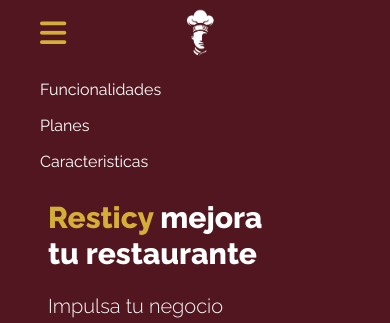
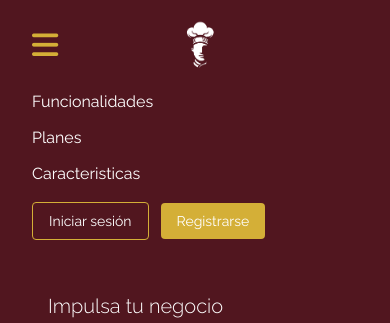
Before and after one commit to Nicoo772/Frontend-Resticy, a React (Vite) app: page / in a window 390 px wide. Both pictures are taken after a click on the icon 53 px from the left and 33 px from the top of the page. Shown: the top 323 px of the page. Built offline with nearby package versions, Linux system fonts and the light colour scheme; no server answers.

Commit message:
inclusion de botones en navbar

```diff
--- a/src/components/LandingPage/HeaderLanding.jsx
+++ b/src/components/LandingPage/HeaderLanding.jsx
@@ -3,12 +3,11 @@
 import logo from "../../assets/favicon.png";
 
 const HeaderLanding = () => {
-
   const [showMenu, setShowMenu] = useState(false);
 
   return (
     <>
-    <header className="bg-[--wine-color] z-20 text-white flex justify-between items-center py-2 px-10 md:px-20 fixed flex w-full flex-wrap">
+      <header className="bg-[--wine-color] z-20 text-white flex justify-between items-center py-5 md:py-2 px-8 lg:px-20 fixed flex w-full flex-wrap md:flex-nowrap">
         <i
           onClick={() => setShowMenu(!showMenu)}
           className="fa-solid fa-bars text-3xl md:hidden text-[--yellow-color]"
@@ -35,8 +34,22 @@
               <a href="#characteristics">Caracteristicas</a>
             </li>
           </ul>
+          <div className="text-sm gap-3 flex md:hidden items-center pt-4">
+            <Link
+              to="/login"
+              className="border border-1 border-[--yellow-color] text-white rounded px-4 py-2"
+            >
+              Iniciar sesión
+            </Link>
+            <Link
+              to="/register"
+              className="bg-[--yellow-color] text-white rounded px-4 py-2"
+            >
+              Registrarse
+            </Link>
+          </div>
         </nav>
-            <div className="hidden text-sm lg:text-md md:flex gap-3 ">
+        <div className="text-sm gap-3 hidden md:flex items-center justify-center">
           <Link
             to="/login"
             className="border border-1 border-[--yellow-color] text-white rounded px-4 py-2"
@@ -51,9 +64,8 @@
           </Link>
         </div>
       </header>
+    </>
+  );
+};
 
-    </>
-  )
-}
-
-export default HeaderLanding
+export default HeaderLanding;
--- a/src/components/LandingPage/PlansLanding.jsx
+++ b/src/components/LandingPage/PlansLanding.jsx
@@ -1,12 +1,12 @@
 import { Swiper, SwiperSlide } from "swiper/react";
 import "swiper/css";
 import "swiper/css/pagination";
-import {Pagination } from 'swiper/modules';
+import { Pagination } from "swiper/modules";
 
 const PricingPlans = () => {
   const plans = [
     {
-      title: "Plan inicial",
+      title: "Plan Inicial",
       price: "$20.000",
       period: "/mes",
       description: "Ideal para pequeños restaurantes que recién comienzan.",
@@ -53,7 +53,10 @@
 
   return (
     <div className="bg-yellow-400 pt-10 pb-5 md:pb-10 " id="plans">
-      <div className=" m-auto max-w-[80vw] lg:max-w-[1020px]" data-aos="fade-up">
+      <div
+        className=" m-auto max-w-[80vw] lg:max-w-[1020px]"
+        data-aos="fade-up"
+      >
         <h2 className=" pb-8 m-auto font-[800] pb-0 md:font-[900] text-3xl md:text-5xl text-start text-[--dark-color]">
           Planes
         </h2>
@@ -73,14 +76,17 @@
                   <div>
                     <div className="flex gap-3 items-center">
                       <a href="#">
-                      <input type="radio" name="group-1"/>
+                        <input type="radio" name="group-1" />
                       </a>
                       <h2 className="text-xl font-bold">{plan.title}</h2>
                     </div>
                     <p className="text-4xl font-bold text-black mt-4">
-                    {plan.price} <span className="text-lg">{plan.period}</span>
+                      {plan.price}{" "}
+                      <span className="text-lg">{plan.period}</span>
                     </p>
-                  <p className="text-gray-700 mt-4 text-md">{plan.description}</p>
+                    <p className="text-gray-700 mt-4 text-md">
+                      {plan.description}
+                    </p>
                     <ul className="list-inside text-gray-600 mt-4 text-sm">
                       {plan.features.map((feature, index) => (
                         <li key={index} className="mt-2 text-indent">
@@ -92,7 +98,10 @@
                       ))}
                     </ul>
                   </div>
-              <a href="#" className="text-blue-500 mt-6 font-medium underline">
+                  <a
+                    href="#"
+                    className="text-blue-500 mt-6 font-medium underline"
+                  >
                     {plan.linkText}
                   </a>
                 </div>
@@ -112,7 +121,7 @@
               <div>
                 <div className="flex gap-3 items-center">
                   <a href="#">
-                      <input type="radio" name="group-1"/>
+                    <input type="radio" name="group-1" />
                   </a>
                   <h2 className="text-xl font-bold">{plan.title}</h2>
                 </div>
@@ -139,7 +148,6 @@
         </div>
       </div>
     </div>
-
   );
 };
 
```
Lines whose indentation alone changed are shown as unchanged.
